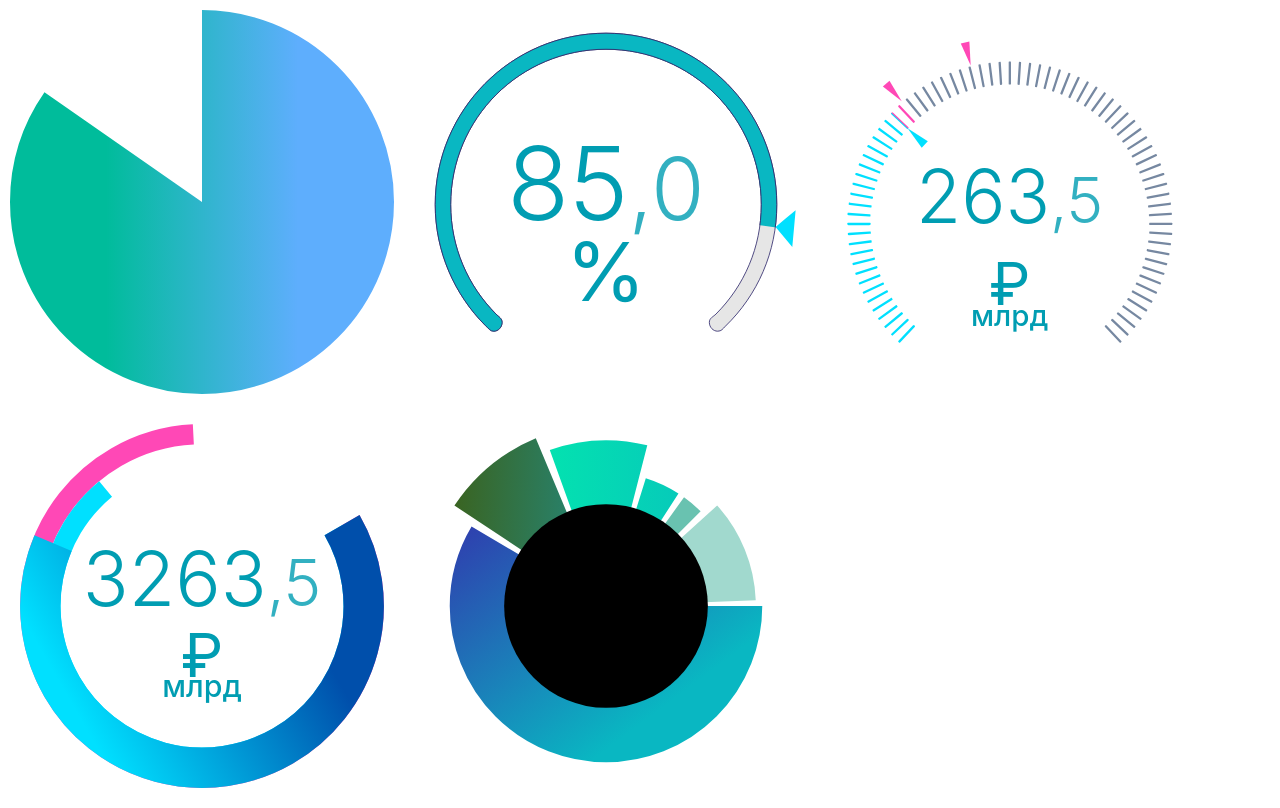
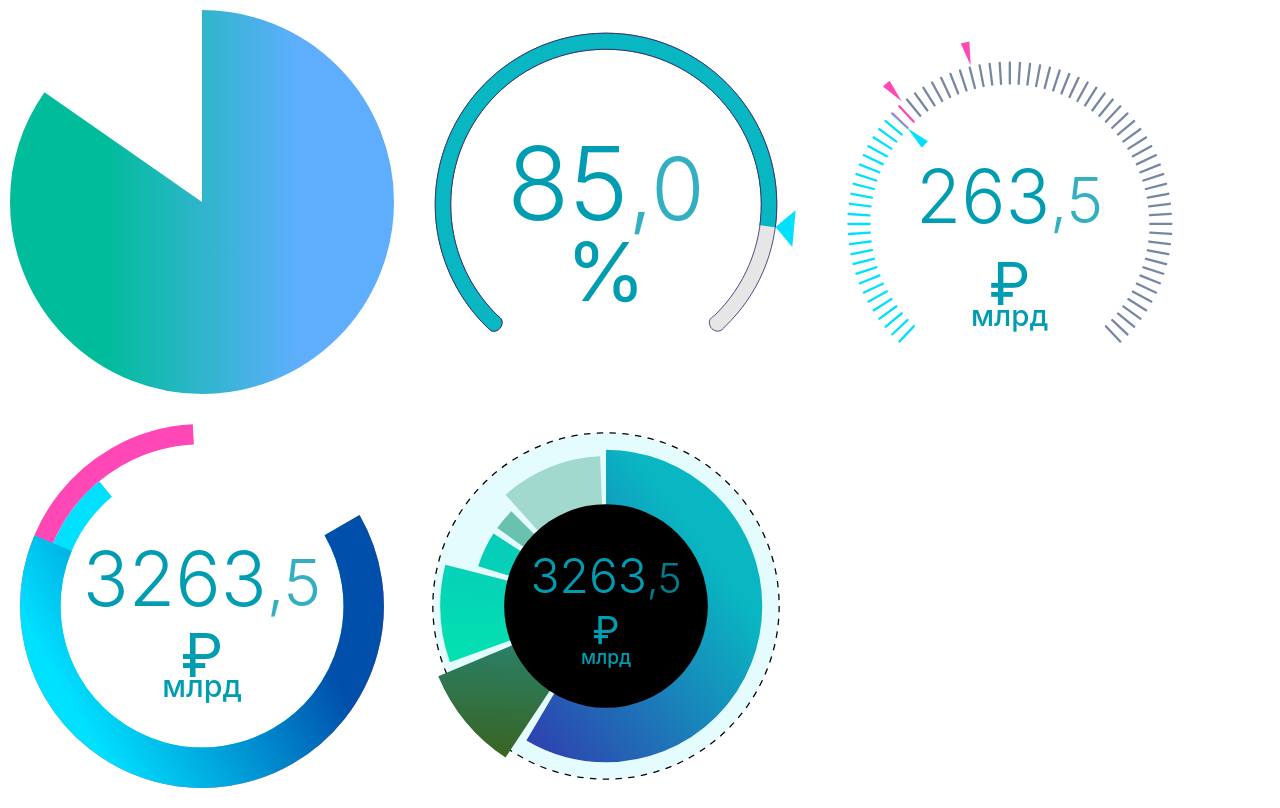
Before and after one commit to elantsev/SandClocks, a React (Create React App) app: page / in a window 1280 px wide. Built offline with nearby package versions, Linux system fonts and the light colour scheme.

Commit message:
ReactSvgDonutChart inner text and start degree

```diff
--- a/src/App.js
+++ b/src/App.js
@@ -46,7 +46,7 @@ function App () {
       <Tachometer value={0.85} />
       <Tachometer3 value1={0.33} value2={0.35} value3={0.45} text={263.5} units={['₽', 'млрд']} />
       <DonutChart3 startDegree={60} value1={0.65} value2={0.7} value3={0.85} text={"3263.5"} units={['₽', 'млрд']} />
-      <ReactSvgDonutChart data={data} spacing={0.8} text={"3263.5"} units={['₽', 'млрд']}/>
+      <ReactSvgDonutChart data={data} spacing={0.8} startDegree={0} text={"3263.5"} units={['₽', 'млрд']} />
     </div>
   );
 }
--- a/src/components/ReactSvgDonutChart/ReactSvgDonutChart.jsx
+++ b/src/components/ReactSvgDonutChart/ReactSvgDonutChart.jsx
@@ -4,16 +4,31 @@ import { center, radius } from "./constants";
 import Segment from "./Segment/Segment";
 import { width } from "./constants";
 
-const ReactSvgDonutChart = ({ data, spacing, text, units, ...rest }) => {
+const ReactSvgDonutChart = ({
+  data,
+  spacing,
+  startDegree,
+  text,
+  units,
+  ...rest
+}) => {
   const total = data.reduce((prev, current) => current.value + prev, 0);
   let percentAcc = 0;
+  const int = Math.trunc(text);
+  const frac = Math.abs((text % 1).toFixed(1) * 10);
+
   return (
-    <svg
-      fill="#ff0000"
-      stroke="#00FF00"
-      viewBox={`0 0 ${width} ${width}`}
-      {...rest}
-    >
+    <svg viewBox={`0 0 ${width} ${width}`} {...rest}>
+      <circle
+        id="gray-bg"
+        cx={center.x}
+        cy={center.y}
+        r={radius * 1.7}
+        fill="rgba(0, 224, 255, 0.1)"
+        strokeWidth="0.2"
+        strokeDasharray="1,1"
+        stroke="#000000"
+      ></circle>
       {data.map((d, i) => {
         const percent = (d.value / Math.ceil(total)) * 100;
         const DashArrayPercent =
@@ -28,6 +43,7 @@ const ReactSvgDonutChart = ({ data, spacing, text, units, ...rest }) => {
         return (
           percent > 0 && (
             <Segment
+              startDegree={startDegree}
               key={i}
               strokeDasharray={strokeDasharray}
               strokeDashoffset={strokeDashoffset}
@@ -43,6 +59,27 @@ const ReactSvgDonutChart = ({ data, spacing, text, units, ...rest }) => {
         fill="#000000"
         strokeWidth="0"
       ></circle>
+      <text
+        x={width / 2}
+        y="28"
+        fill="#009DB2"
+        textAnchor="middle"
+        fontSize="7.5"
+        fontWeight="300"
+      >
+        {int}
+        <tspan fontSize="0.85em" opacity={0.8}>
+          ,{frac}
+        </tspan>
+      </text>
+      <text fill="#009DB2" textAnchor="middle" fontSize="6">
+        <tspan x={width / 2} y="36">
+          {units[0]}
+        </tspan>
+        <tspan x={width / 2} y="39" fontSize="3" fontWeight="500">
+          {units[1]}
+        </tspan>
+      </text>
       <defs>
         <linearGradient
           id="ReactSvgDonutChart_gradient1"
@@ -91,7 +128,10 @@ ReactSvgDonutChart.propTypes = {
       value: PropTypes.number.isRequired
     })
   ),
-  spacing: PropTypes.number
+  spacing: PropTypes.number,
+  text: PropTypes.string.isRequired,
+  units: PropTypes.arrayOf(PropTypes.string),
+  startDegree: PropTypes.number
 };
 
 ReactSvgDonutChart.defaultProps = {
--- a/src/components/ReactSvgDonutChart/Segment/Segment.jsx
+++ b/src/components/ReactSvgDonutChart/Segment/Segment.jsx
@@ -8,9 +8,11 @@ const Segment = ({
   strokeDasharray,
   strokeDashoffset,
   strokeWidth,
-  title
+  title,
+  startDegree
 }) => (
   <circle
+    transform={`rotate(${startDegree - 90} ${center.x} ${center.y})`}
     cx={center.x}
     cy={center.y}
     r={radius}
@@ -30,11 +32,13 @@ Segment.propTypes = {
   strokeDashoffset: PropTypes.number.isRequired,
   strokeWidth: PropTypes.number,
   title: PropTypes.string,
-  value: PropTypes.number.isRequired
+  value: PropTypes.number.isRequired,
+  startDegree: PropTypes.number
 };
 
 Segment.defaultProps = {
-  strokeWidth: 5
+  strokeWidth: 5,
+  startDegree: 0
 };
 
 export default Segment;
```
